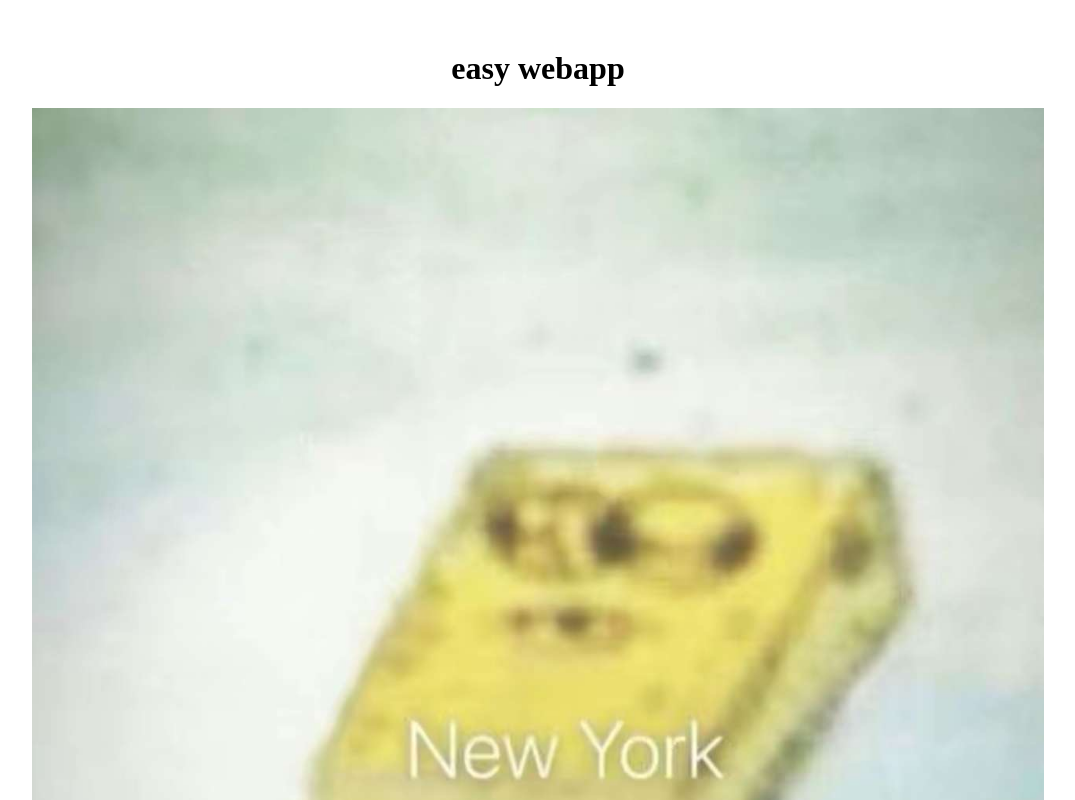
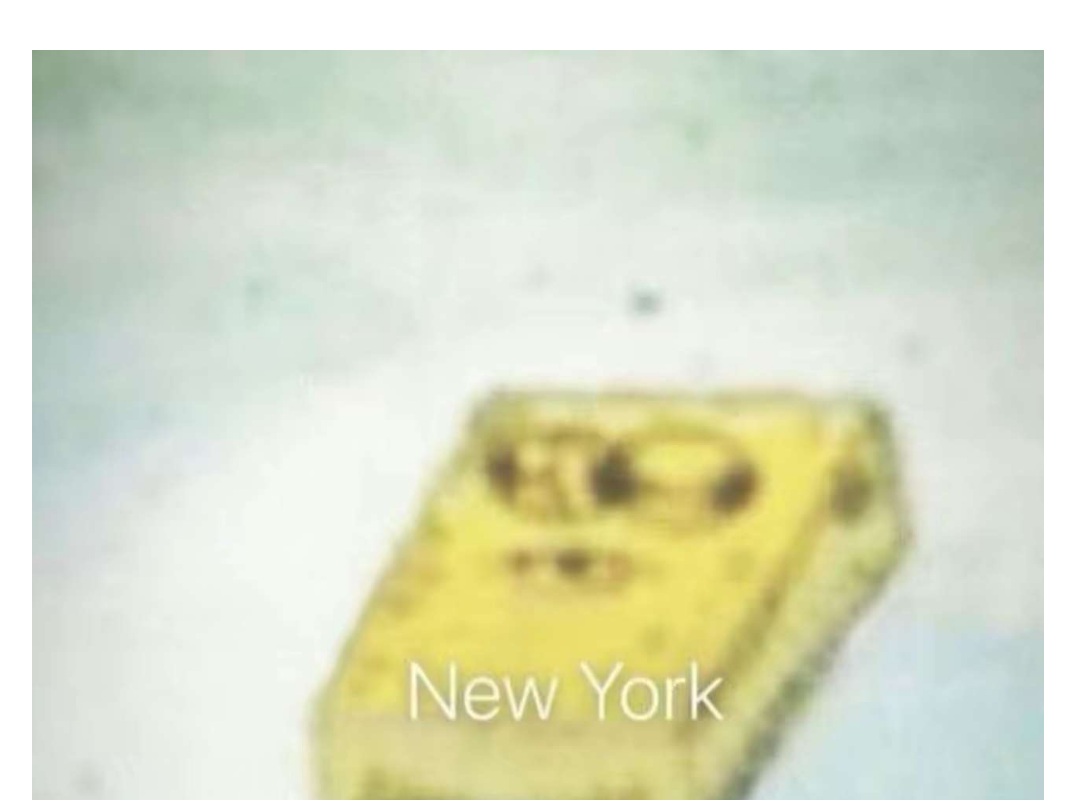
Before and after one commit to r-y4n/webapp, a Next.js app: page / in a window 1280 px wide. Shown: the top 800 px of the page, without its empty margins (102-1177 px from the left). Built offline with nearby package versions, Linux system fonts and the light colour scheme.

Commit message:
Update index.js

```diff
--- a/pages/index.js
+++ b/pages/index.js
@@ -24,10 +24,10 @@ export default function Home() {
 
   return (
     <div className={styles.container}>
-      <h1>easy webapp</h1>
+      <h1> </h1>
       <img
         src={images[currentImageIndex]}
-        alt="pluh"
+        alt="if you seeing this I made an oopsie 😔🙏"
         className={`${styles.image} ${fade ? styles['fade-in'] : ''}`}
       />
          <div className={styles.circ1}></div>
```
